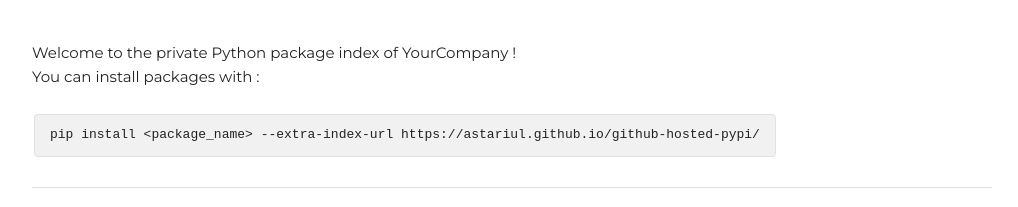
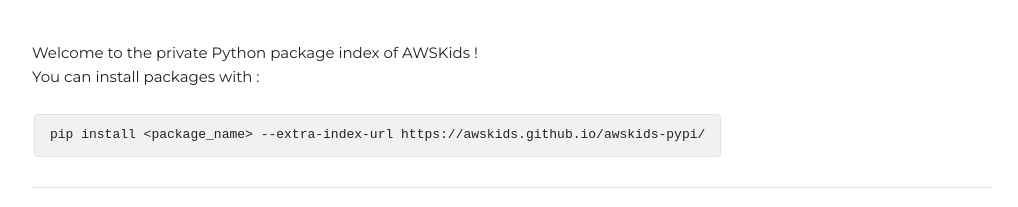
Before and after one commit to awskids/awskids-pypi, a plain HTML site: page index.html in a window 1280 px wide. Shown: the part 259-466 px from the top of the page, without its empty margins (128-1146 px from the left). Drawn offline with nearby package versions, Linux system fonts and the light colour scheme; no server answers.

Commit message:
Update index.html

```diff
--- a/index.html
+++ b/index.html
@@ -80,10 +80,10 @@
    </section>
    <br/>
    <p>
-    Welcome to the private Python package index of YourCompany !
+    Welcome to the private Python package index of AWSKids !
     <br/>
     You can install packages with :
-    <pre><code>pip install &lt;package_name&gt; --extra-index-url https://astariul.github.io/github-hosted-pypi/</code></pre>
+    <pre><code>pip install &lt;package_name&gt; --extra-index-url https://awskids.github.io/awskids-pypi/</code></pre>
    </p>
    <hr/>
    <h6 class="text-header">
```
